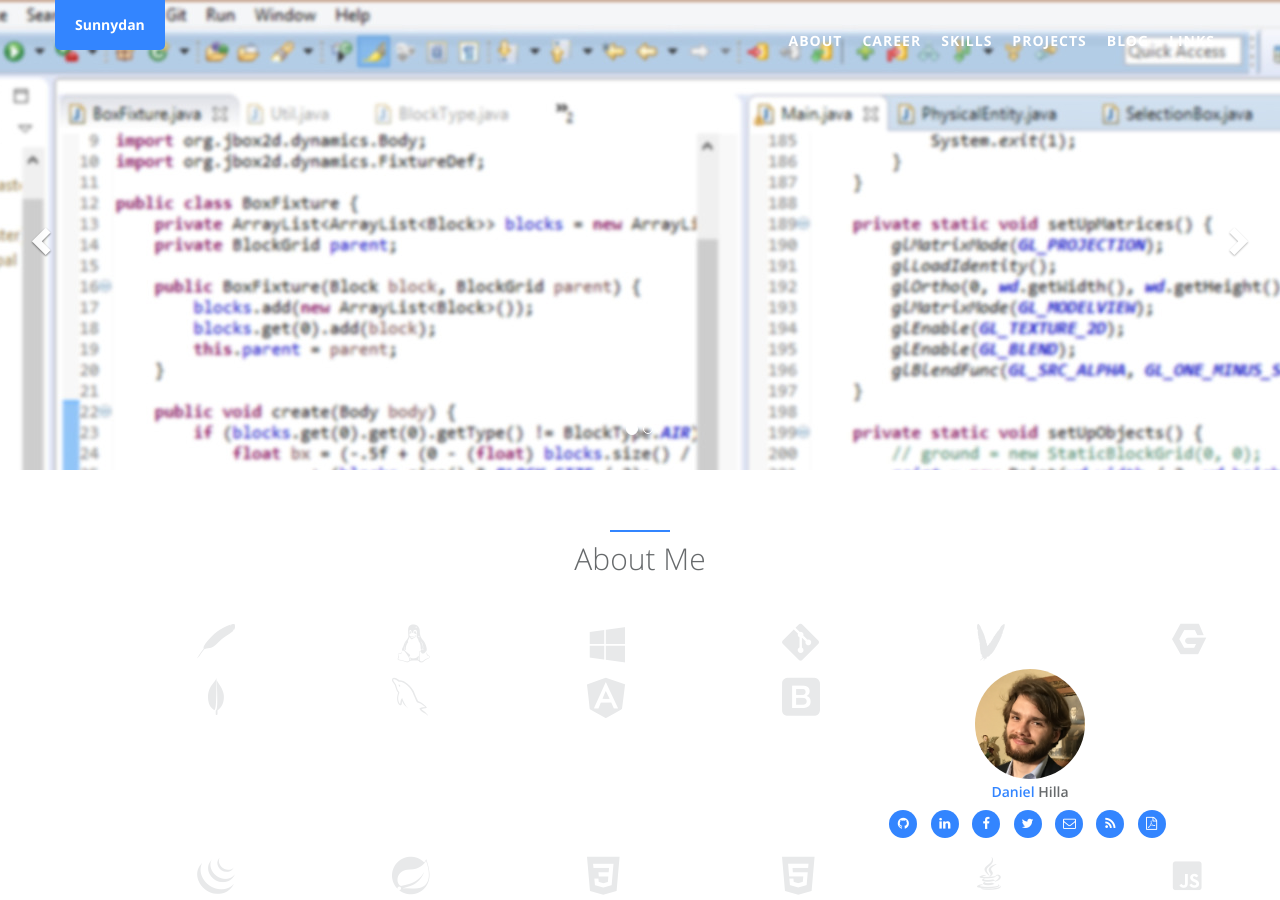
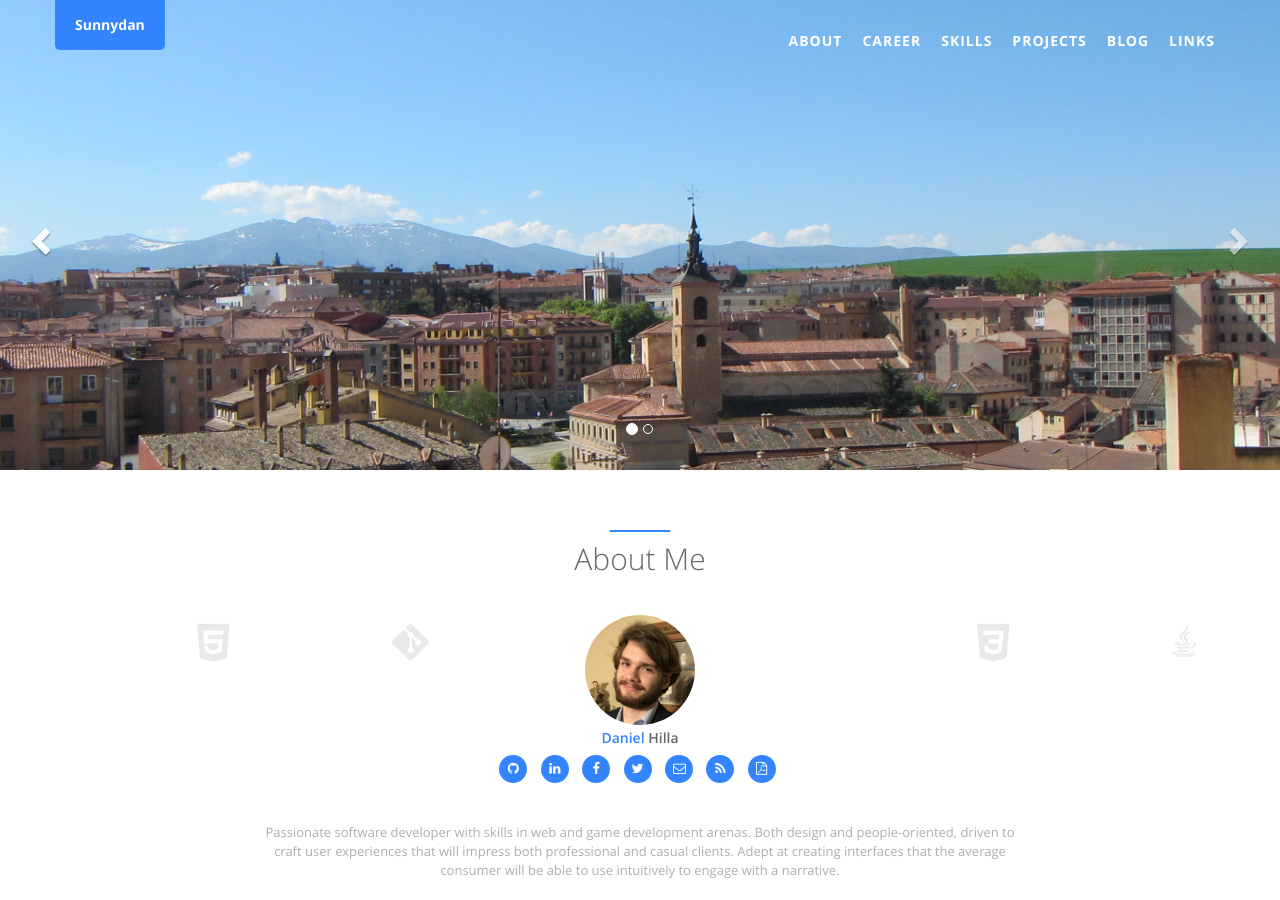
Before and after one commit to sunnydan/sunnydan.github.io, a Jekyll site: the page built from index.html, in a window 1280 px wide and 900 px high. Built offline with Jekyll 4.4.1, drawn with Linux system fonts in a browser that asks for light colours.

```diff
--- a/_config.yml
+++ b/_config.yml
@@ -23,27 +23,11 @@ author:  # change following line to your infomation.
   cv: https://docs.google.com/document/d/1R3XVlWrpBXG760N9hXjPtsZsrtpDG5X8gpEP2CCB6rY/edit?usp=sharing  # An online CV can be printed as PDF, leave blank if you don't have now
   # skill icons are on avatar's left and right side. Reference urls are http://fontawesome.io/ and http://fizzed.com/oss/font-mfizz
   skill_icon1:
-    - name: icon-apache
-    - name: fa-linux
-    - name: fa-windows
+    - name: icon-html5-alt
     - name: icon-git
-    - name: icon-maven
-    - name: icon-nginx
-    - name: icon-mongodb
-    - name: icon-mysql
-    - name: icon-angular
-    - name: icon-bootstrap
   skill_icon2:
-    - name: icon-jquery
-    - name: icon-spring
     - name: icon-css3-alt
-    - name: icon-html5-alt
     - name: icon-java-bold
-    - name: icon-javascript-alt
-    - name: icon-nodejs
-    - name: icon-python
-    - name: icon-shell
-    - name: fa-gitlab
   desc: Passionate software developer with skills in web and game development arenas. Both design and people-oriented, driven to craft user experiences that will impress both professional and casual clients. Adept at creating interfaces that the average consumer will be able to use intuitively to engage with a narrative.  # Describe yourself.
 
 # comment
--- a/_data/index/projects.yml
+++ b/_data/index/projects.yml
@@ -11,6 +11,6 @@
 - name: Our Storybook
   i18n: StoryBook
   gh_user: StoryBook
-  repo: StoryBook
+  repo: storybook
   img: /static/assets/img/landing/book.png
   desc: Webapp built for NVCC english as a second language students. Makes learning english fun!
```
Also changed, not shown: _data/index/banners.yml (+0 -9 lines).
